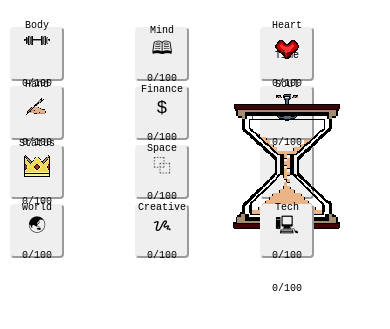
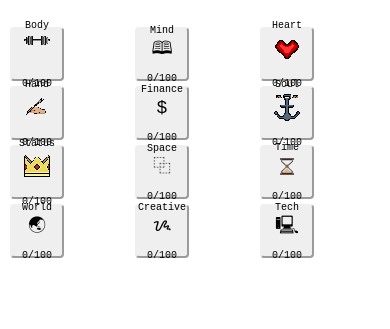
Before and after one commit to drewlarsen1219-stack/Victory-Pages, a plain HTML site: page victorytracker.html in a window 390 px wide. Shown: the part 45-374 px from the top of the page. Drawn offline with Linux system fonts and the light colour scheme.

Commit message:
Rename hourglass-icon to time-icon in CSS

```diff
--- a/victorytracker.html
+++ b/victorytracker.html
@@ -207,7 +207,7 @@
             font-size: 10px;
             padding: 0;
         }
-        .pixel-icon, .img-icon, .status-icon, .hourglass-icon, .anchor-icon, .heart2-icon, .hand2-icon {
+        .pixel-icon, .img-icon, .status-icon, .time-icon, .anchor-icon, .heart2-icon, .hand2-icon {
             width: 28px;
             height: 28px;
         }
```
